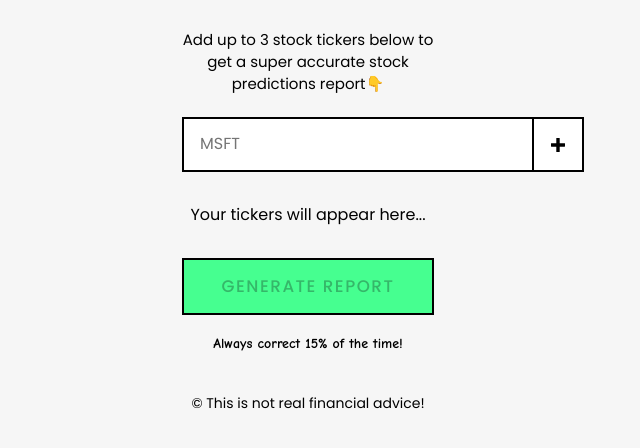
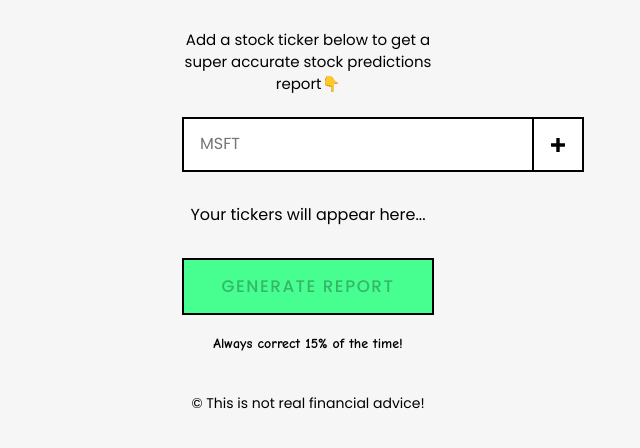
Before and after one commit to cghayden/scrimba-stocks, a website built with Vite: page index.html in a window 1280 px wide. Shown: the part 130-578 px from the top of the page, without its empty margins (332-972 px from the left). Built offline with nearby package versions, Linux system fonts and the light colour scheme.

Commit message:
switched instruction to allow only one stock entry

```diff
--- a/index.html
+++ b/index.html
@@ -29,8 +29,8 @@
       <section class="action-panel">
         <form id="ticker-input-form">
           <label for="ticker-input">
-            Add up to 3 stock tickers below to get a super accurate stock
-            predictions report👇
+            Add a stock ticker below to get a super accurate stock predictions
+            report👇
           </label>
           <div class="form-input-control">
             <input type="text" id="ticker-input" placeholder="MSFT" />
--- a/index.js
+++ b/index.js
@@ -40,13 +40,14 @@ const apiMessage = document.getElementById('api-message')
 async function fetchStockData() {
   document.querySelector('.action-panel').style.display = 'none'
   loadingArea.style.display = 'flex'
-  // in able to use the caching ability of cloudflare AI Gateway, we need to remove the request id from the polygon response that we send to OpenAI.  This is because polygon attaches a unique id to every request even if it is for the same stock ticker.  But if we receive a request for a stock ticker that we have already requested, we can use the cached response from cloudflare AI Gateway.
+
   try {
     const stockData = await Promise.all(
       tickersArr.map(async (ticker) => {
         const url = `https://polygon-api-worker.cghayden.workers.dev/?ticker=${ticker}&startDate=${dates.startDate}&endDate=${dates.endDate}`
 
         const response = await fetch(url)
+        console.log('response', response)
 
         if (!response.ok) {
           const errMsg = await response.text()
```
Also changed, not shown: README.md.
